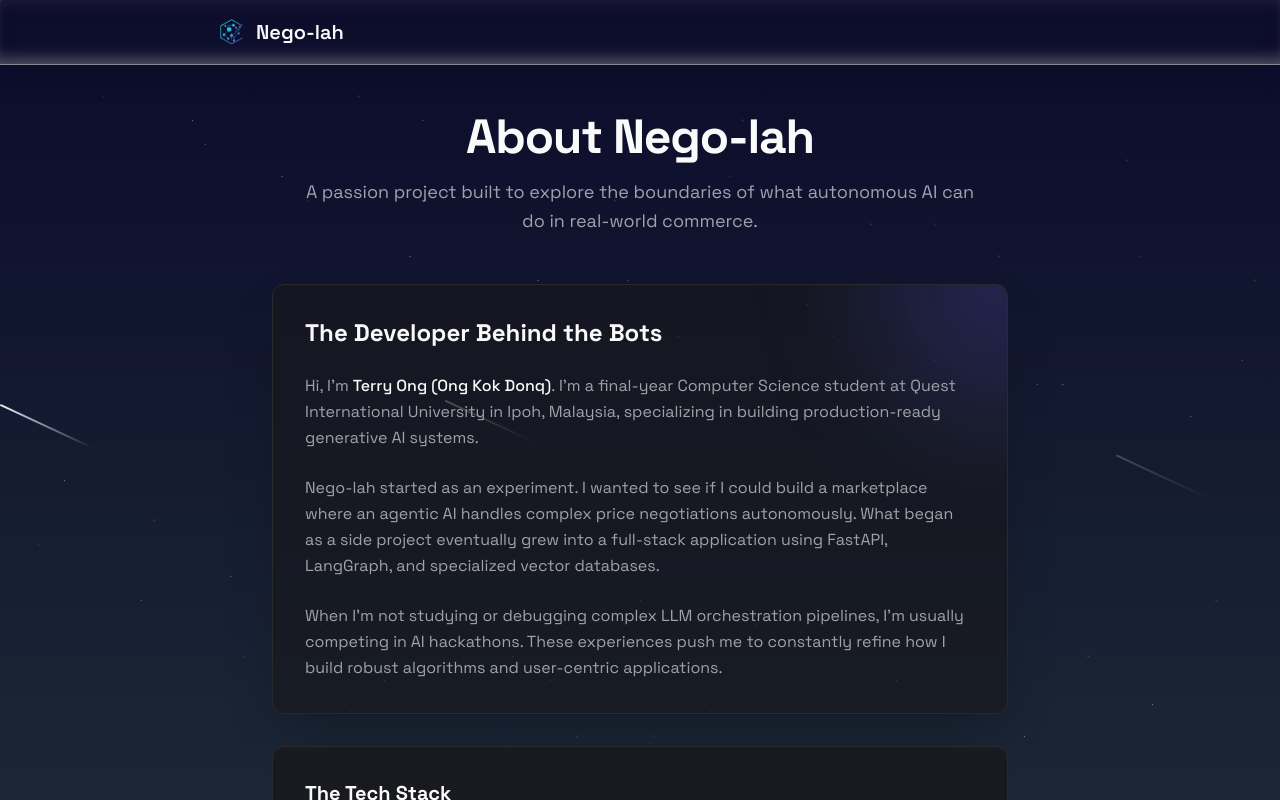
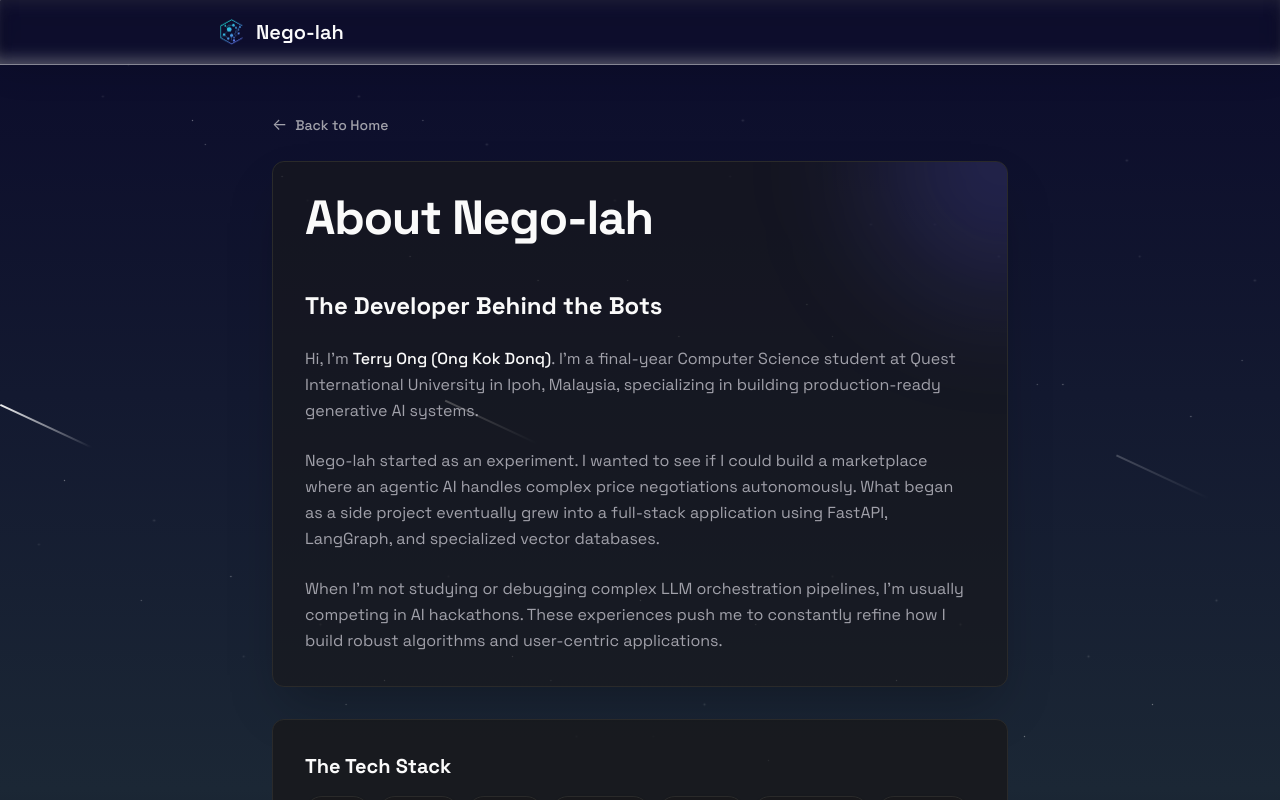
Before and after one commit to terryong31/nego-lah, a React (Vite) app in the folder frontend/: page /about in a window 1280 px wide. Shown: the top 800 px of the page. Built offline with nearby package versions, Linux system fonts and the light colour scheme; no server answers.

Commit message:
some edits

```diff
--- a/frontend/src/pages/About.tsx
+++ b/frontend/src/pages/About.tsx
@@ -1,7 +1,10 @@
 import { Card } from '../components/Card'
 import { FaLinkedin, FaGithub } from "react-icons/fa";
+import { useNavigate } from 'react-router-dom'
 
 export function About() {
+    const navigate = useNavigate()
+
     return (
         <div className="min-h-screen relative flex flex-col pb-20">
             {/* Stars Background */}
@@ -22,15 +25,24 @@
             </header>
 
             <main className="flex-1 w-full max-w-3xl mx-auto px-4 py-12 relative z-10 animate-fade-in text-[var(--text-primary)]">
-                <div className="mb-12 text-center">
-                    <h1 className="text-4xl md:text-5xl font-bold mb-4 tracking-tight">About Nego-lah</h1>
-                    <p className="text-lg text-[var(--text-secondary)] max-w-2xl mx-auto leading-relaxed">
-                        A passion project built to explore the boundaries of what autonomous AI can do in real-world commerce.
-                    </p>
+                <div className="mb-6">
+                    <button
+                        onClick={() => navigate('/')}
+                        className="flex items-center gap-2 text-[var(--text-secondary)] hover:text-[var(--text-primary)] transition-colors group"
+                    >   ←
+                        <span className="text-sm font-medium relative">
+                            Back to Home
+                            <span className="absolute left-0 bottom-0 w-0 h-[1px] bg-[var(--text-primary)] transition-all duration-300 group-hover:w-full" />
+                        </span>
+                    </button>
                 </div>
 
                 <div className="space-y-8">
                     <Card padding="lg" className="backdrop-blur-xl bg-[var(--card-bg)]/80 border-[var(--border)] shadow-2xl overflow-hidden relative">
+                        <div className="mb-12 text-left">
+                            <h1 className="text-4xl md:text-5xl font-bold mb-4 tracking-tight">About Nego-lah</h1>
+                        </div>
+
                         {/* Decorative gradient orb */}
                         <div className="absolute -top-32 -right-32 w-64 h-64 bg-indigo-500/20 rounded-full blur-3xl pointer-events-none" />
 
--- a/frontend/src/pages/Privacy.tsx
+++ b/frontend/src/pages/Privacy.tsx
@@ -128,10 +128,6 @@
             <footer className="border-t border-[var(--border)] py-6 relative z-10 mt-auto">
                 <div className="max-w-6xl mx-auto px-6 flex justify-between items-center text-sm text-[var(--text-muted)]">
                     <p>&copy; Nego-lah {new Date().getFullYear()}</p>
-                    <div className="flex gap-4">
-                        <a href="/privacy" className="hover:text-[var(--text-primary)] transition-colors">Privacy</a>
-                        <a href="/terms" className="hover:text-[var(--text-primary)] transition-colors">Terms</a>
-                    </div>
                 </div>
             </footer>
         </div >
--- a/frontend/src/pages/Terms.tsx
+++ b/frontend/src/pages/Terms.tsx
@@ -130,10 +130,6 @@
             <footer className="border-t border-[var(--border)] py-6 relative z-10 mt-auto">
                 <div className="max-w-6xl mx-auto px-6 flex justify-between items-center text-sm text-[var(--text-muted)]">
                     <p>&copy; Nego-lah {new Date().getFullYear()}</p>
-                    <div className="flex gap-4">
-                        <a href="/privacy" className="hover:text-[var(--text-primary)] transition-colors">Privacy</a>
-                        <a href="/terms" className="hover:text-[var(--text-primary)] transition-colors">Terms</a>
-                    </div>
                 </div>
             </footer>
         </div>
```
